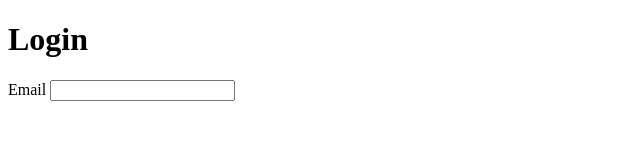
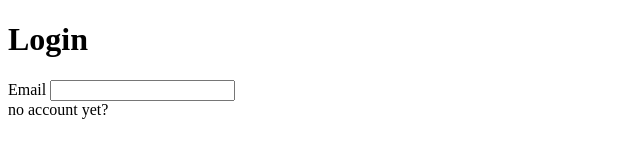
Before and after one commit to Lesthermonleon/Collab-testing, a plain HTML site: page index.html in a window 1280 px wide. Shown: the whole page, without its empty margins (0-640 px from the left). Drawn offline with Linux system fonts and the light colour scheme.

Commit message:
Adding no account yet

```diff
--- a/index.html
+++ b/index.html
@@ -11,6 +11,7 @@
                 <label for="email">Email</label>
                 <input type="email" id="email">
             </div>
+            <a> no account yet?</a>
         </div>
     </body>
 </html>
```
